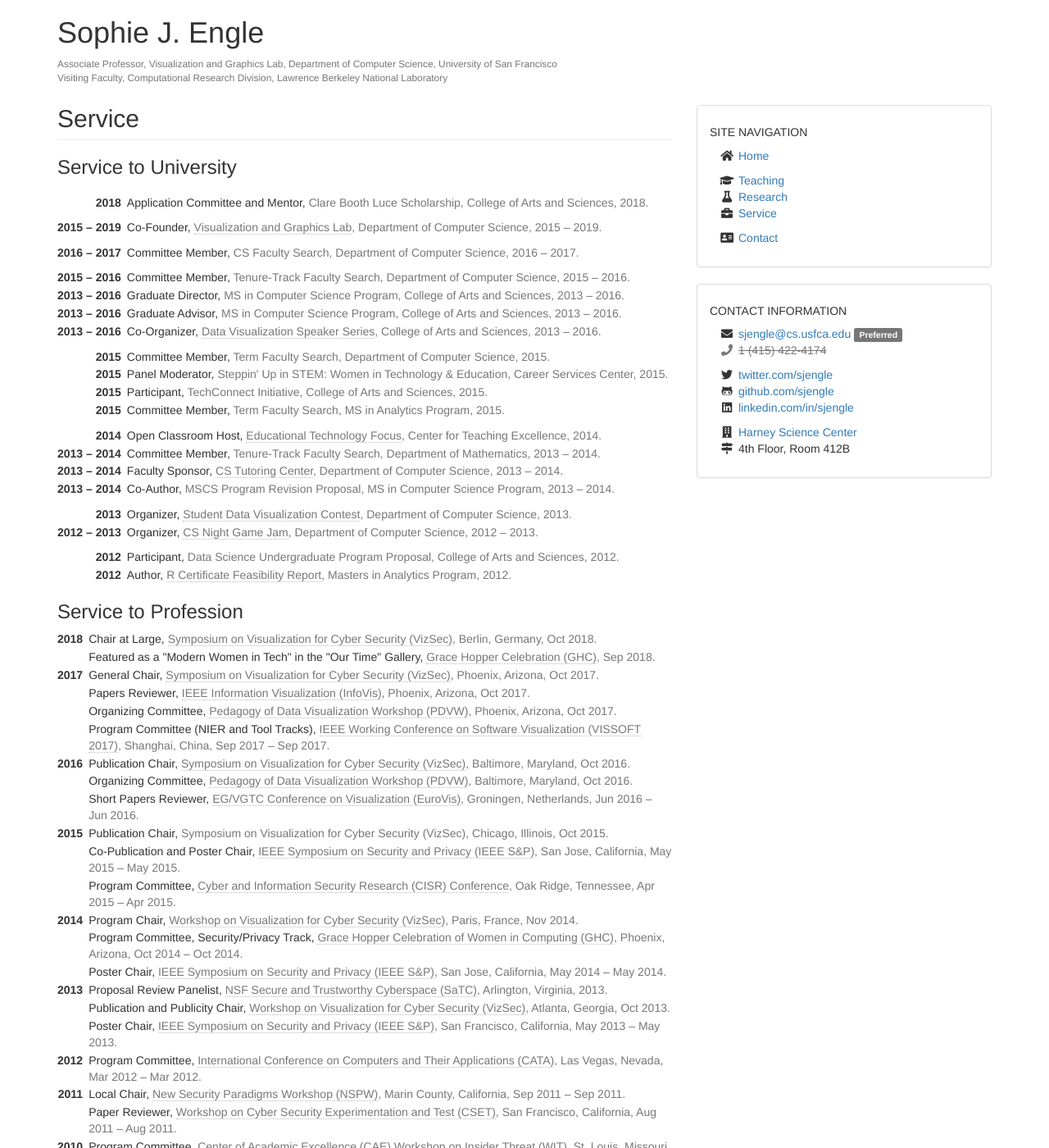
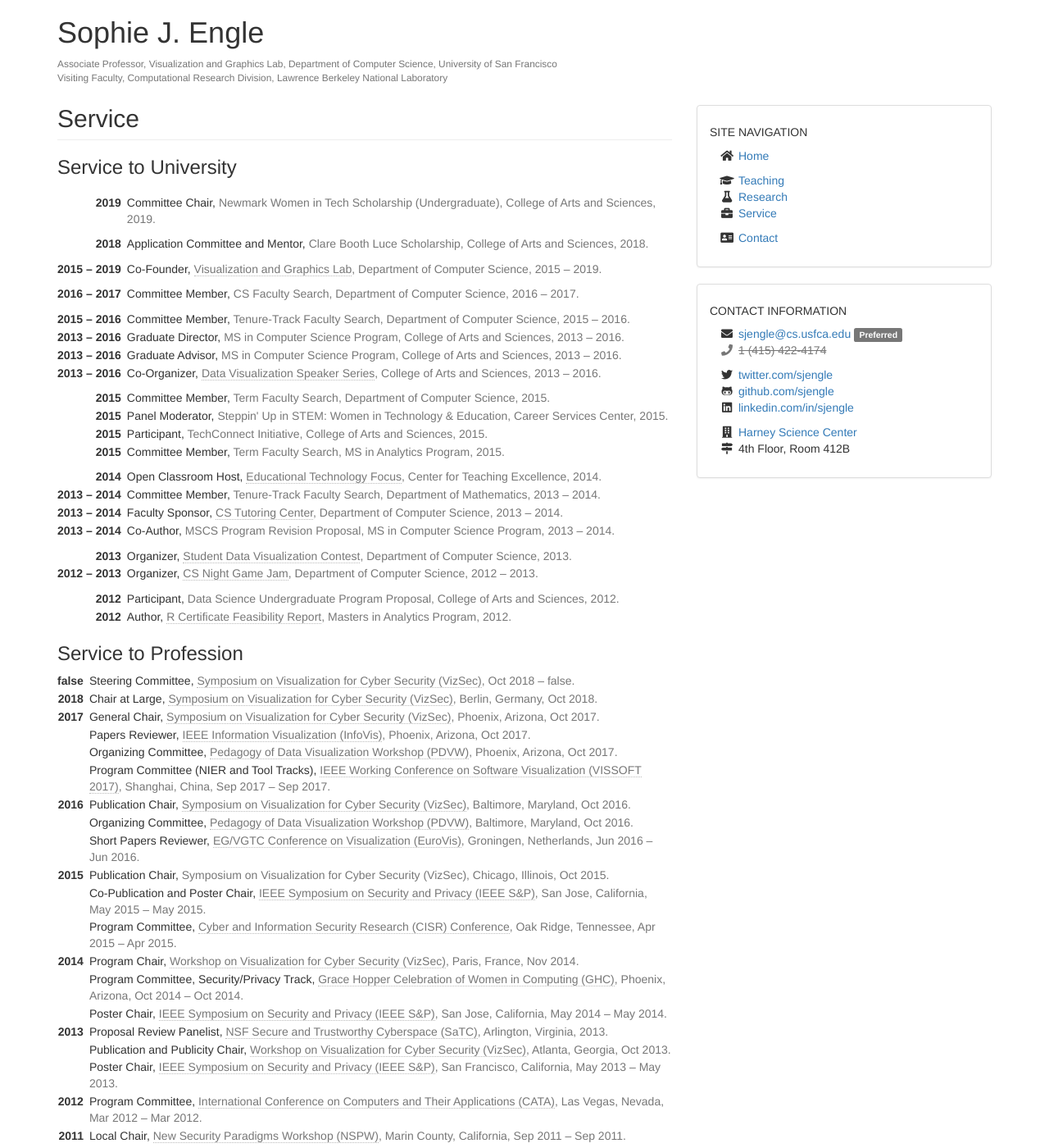
Before and after one commit to sjengle/sjengle.github.io, a Jekyll site: the page built from service.html, in a window 1280 px wide and 1400 px high. Shown: the whole window at 82% size. Built offline with Jekyll 4.4.1, drawn with Linux system fonts in a browser that asks for light colours; nearby versions of some CDN libraries; some of the changed text lies outside the part shown.

Commit message:
Updating roles.

```diff
--- a/_data/service.yaml
+++ b/_data/service.yaml
@@ -149,6 +149,14 @@ university:
     beg: false
     end: 2018
     key: '2018A'
+    url: false
+
+  - ref: 'Committee Chair'
+    org: 'Newmark Women in Tech Scholarship (Undergraduate)'
+    loc: 'College of Arts and Sciences'
+    beg: false
+    end: 2019
+    key: '2019A'
     url: false
 
 professional:
@@ -317,15 +325,15 @@ professional:
     loc: 'Berlin, Germany'
     beg: false
     end: 2018-10-22
-    key: '20181022'
+    key: '20181022a'
     url: 'http://vizsec.org/vizsec2018/'
 
-  - ref: 'Featured as a "Modern Women in Tech" in the "Our Time" Gallery'
-    org: 'Grace Hopper Celebration (GHC)'
-    beg: false
-    end: 2018-09-26
-    key: '20180926'
-    url: 'https://vimeo.com/289762602/30c246c503'
+  - ref: 'Steering Committee'
+    org: 'Symposium on Visualization for Cyber Security (VizSec)'
+    beg: 2018-10-22
+    end: false
+    key: '20181022b'
+    url: 'http://vizsec.org/'
 
 community:
   - ref: 'Guest Speaker, <q>Data Visualizing: Primer and Prospects</q>'
@@ -335,3 +343,10 @@ community:
     end: 2018-03-22
     key: '20180322'
     url: 'https://www.fivekeyscharter.org/'
+
+  - ref: 'Featured as a "Modern Women in Tech" in the "Our Time" Gallery'
+    org: 'Grace Hopper Celebration (GHC)'
+    beg: false
+    end: 2018-09-26
+    key: '20180926'
+    url: 'https://vimeo.com/289762602/30c246c503'
```
